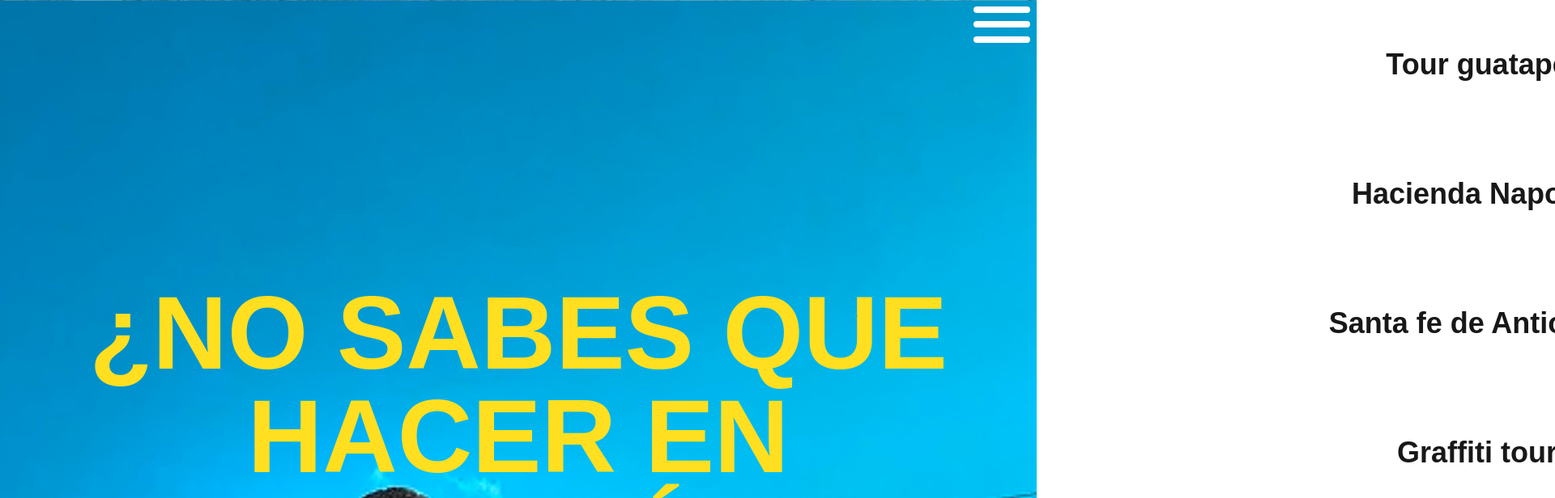
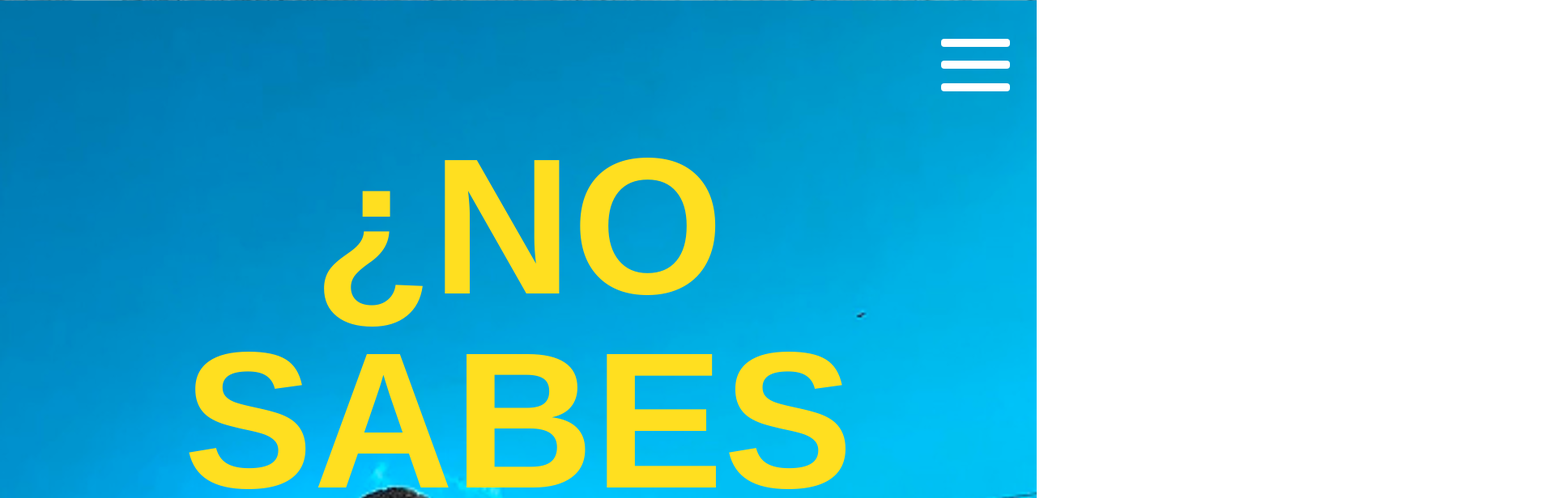
Before and after one commit to CarlosFranco97/planes-medellin, a React (Vite) app: page / in a window 1280 px wide. Shown: the top 616 px of the page at 81% size, 1920 px wide, since content can reach past the window. Built offline with nearby package versions, Linux system fonts and the light colour scheme.

Commit message:
Se genera la funcionalidad del menu hamburguesa, se ajustan tamaños de pantalla

```diff
--- a/src/PlanesMedellin.jsx
+++ b/src/PlanesMedellin.jsx
@@ -1,9 +1,8 @@
 import ComunaTrece from "./components/ComunaTrece";
 import GraffitiTour from "./components/GraffitiTour";
 import HaciendaNapoles from "./components/HaciendaNapoles";
-import Header from "./components/Header";
+import Encabezado from "./components/Encabezado";
 import Home from "./components/Home";
-import MenuLateral from "./components/MenuLateral";
 import ReservaAhora from "./components/ReservaAhora";
 import SantaFeAntioquia from "./components/SantaFeAntioquia";
 import TourGuatape from "./components/TourGuatape";
@@ -11,7 +10,7 @@ import TourGuatape from "./components/TourGuatape";
 const PlanesMedellin = () => {
     return (
         <div className="bg-[url(../src/assets/piedra-peñol.png)]  bg-contain h-full flex flex-col items-center">
-            <Header />
+            <Encabezado />
             <Home />
             <ReservaAhora />
             <TourGuatape />
--- a/src/components/BotonHamburguesa.jsx
+++ b/src/components/BotonHamburguesa.jsx
@@ -1,11 +1,22 @@
-const BotonHamburguesa = ({alternarMenu}) => {
+const BotonHamburguesa = ({ alternarMenu, menuAbierto }) => {
     return (
-        <div className=" flex flex-col justify-evenly items-end lg:gap-2 px-2 w-[20%] h-[50px] cursor-pointer z-10" onClick={alternarMenu}>
-           <span className="w-[50px] lg:w-[60px] xl:w-[70px] h-[5px] lg:h-[7px] xl:h-[8px] bg-white border-gray-400 rounded"></span>
-            <span className="w-[50px] lg:w-[60px] xl:w-[70px] h-[5px] lg:h-[7px] xl:h-[8px] bg-white border-gray-400 rounded"></span>
-            <span className="w-[50px] lg:w-[60px] xl:w-[70px] h-[5px] lg:h-[7px] xl:h-[8px] bg-white border-gray-400 rounded"></span>
+        <div
+            className={`flex flex-col justify-evenly items-center mr-4 w-15 h-15 xl:h-25 xl:w-30 cursor-pointer z-10`}
+            onClick={alternarMenu}
+            >
+            <span className={`w-[50px] lg:w-[60px] xl:w-[85px] h-[5px] lg:h-[7px] xl:h-[10px] rounded border-gray-400 transition-transform duration-600 ease-in-out ${!menuAbierto ? "bg-white rotate-0 translate-y-0" : "bg-black rotate-45 translate-y-[300%] md:translate-y-[210%] xl:translate-y-[260%]"}`}>
+
+            </span>
+            <span className={` w-[50px] lg:w-[60px] xl:w-[85px] h-[5px] lg:h-[7px] xl:h-[10px] rounded border-gray-400 transition-opacity duration-600 ease-in-out
+            ${!menuAbierto ? "bg-white" : "bg-black opacity-0 transition-opacity duration-400"}`}>
+
+            </span>
+            <span className={` w-[50px] lg:w-[60px] xl:w-[85px] h-[5px] lg:h-[7px] xl:h-[10px] rounded border-gray-400 transition-transform duration-600 ease-in-out
+            ${!menuAbierto ? "bg-white" : "bg-black -rotate-45 -translate-y-[330%] md:-translate-y-[280%] xl:-translate-y-[260%] 2xl:-translate-y-[290%]"}`}>
+
+            </span>
         </div>
-    )
+     )
 }
 
 export default BotonHamburguesa;
--- a/src/components/Header.jsx
+++ b/src/components/Encabezado.jsx
@@ -2,7 +2,7 @@ import { useState } from "react";
 import BotonHamburguesa from "./BotonHamburguesa";
 import MenuLateral from "./MenuLateral";
 
-const Header = () => {
+const Encabezado = () => {
 
     const [menuAbierto, setMenuAbierto] = useState(false);
 
@@ -11,14 +11,12 @@ const Header = () => {
     }
 
     return (
-        <header className='w-full h-auto flex justify-end items-center h-[40px]
-        md:h-[px] lg:h-[60px]'>
-            <BotonHamburguesa alternarMenu={alternarMenu} />
+        <header className='flex justify-end items-center w-full h-25 xl:h-40'>
+            <BotonHamburguesa alternarMenu={alternarMenu} menuAbierto={menuAbierto}/>
 
             <MenuLateral menuAbierto={menuAbierto} />
-
         </header>
     )
 }
 
-export default Header;
+export default Encabezado;
--- a/src/components/Home.jsx
+++ b/src/components/Home.jsx
@@ -1,10 +1,10 @@
 const Home = () => {
     return (
-        <section className="w-full flex flex-col justify-start items-center h-[400px] sm:h-auto lg:h-[1200px] lg:justify-center">
-            <h1 className="text-yellow-300 text-center w-full font-extrabold text-4xl sm:text-8xl lg:text-9xl w-full mt-5 lg:mt-0">
+        <section className="w-full flex flex-col justify-start items-center h-80 sm:h-auto lg:h-auto lg:justify-evenly">
+            <h1 className="text-yellow-300 text-center w-full font-extrabold text-5xl mt-5 sm:text-8xl lg:text-9xl lg:mt-0 xl:text-[15rem]">
                 ¿NO SABES QUE HACER EN MEDELLÍN?
             </h1>
-            <button className="text-white bg-[#0080B9]/50 w-100 sm:w-120 lg:w-150 h-15 sm:h-20 lg:h-30 rounded-2xl text-xl sm:text-3xl lg:text-4xl font-black cursor pointer mt-10 lg:mt-30">
+            <button className="text-white bg-[#0080B9]/50 w-80 rounded-2xl text-xl cursor-pointer h-15 hover:bg-[#0080B9]/30 transition-all duration-900 sm:h-20 sm:w-120 sm:text-3xl font-black cursor-pointer mt-10 lg:text-4xl lg:w-150 lg:mt-30 lg:h-30 xl:text-[4rem] xl:w-260 xl:h-50">
             CONOCE LOS PLANES AQUÍ
         </button>
         </section>
--- a/src/components/MenuLateral.jsx
+++ b/src/components/MenuLateral.jsx
@@ -1,7 +1,7 @@
 const MenuLateral = ({menuAbierto}) => {
     console.log(menuAbierto)
     return (
-            <div className={`w-full lg:w-[40%] h-screen bg-white flex flex-col justify-around items-center opacity-90 text-4xl font-black text-center absolute top-0 transition-transform duration-900 ease-in-out ${(!menuAbierto) ? "translate-x-200" : "-transalate-x-full" }`}>
+            <div className={`flex flex-col justify-around items-center w-full h-screen bg-white opacity-90 text-4xl font-black text-center absolute top-0 sm:text-3xl lg:w-[40%] xl:text-7xl transition-transform duration-900 ease-in-out   ${(!menuAbierto) ? "hidden" : "block" }`}>
             <a href="">
                 Tour guatapé
             </a>
--- a/src/components/ReservaAhora.jsx
+++ b/src/components/ReservaAhora.jsx
@@ -3,10 +3,10 @@ import whatsapp from '../assets/whatsapp.png'
 const ReservaAhora = () => {
     return (
         <section className="bg-[url(../src/assets/tour-guatape.png)] h-[800px] sm:h-[1000px] sm:mt-50 lg:h-[1900px] w-[90%] bg-no-repeat bg-cover bg-center flex flex-col justify-between items-center">
-            <p className="text-[#0080B9] text-3xl text-center sm:text-5xl lg:text-7xl font-black bg-white flex justify-center items-center w-full p-2 h-25 sm:h-35 lg:h-45 xl:h-35">
+            <p className="text-[#0080B9] text-3xl text-center font-black bg-white flex justify-center items-center w-full p-2 h-25 sm:h-35 sm:text-5xl lg:h-45 lg:text-7xl xl:h-35 xl:text-8xl xl:h-50">
                 ¡Te llevamos al plan que más te guste!
             </p>
-            <button className="flex justify-around items-center bg-[#29A71A] text-white p-2 h-15 lg:h-25 w-80 lg:w-180 rounded-xl lg:rounded-3xl font-bold text-3xl lg:text-7xl mb-10 lg:mb-25">
+            <button className="flex justify-around items-center bg-[#29A71A] text-white p-2 h-15 w-80 rounded-xl font-bold text-3xl cursor-pointer lg:text-7xl mb-10 lg:mb-25 lg:rounded-3xl lg:w-180 lg:h-25 xl:text-8xl xl:w-220 xl:h-30">
                     <span> Reserva </span>
                     <img src={whatsapp} alt="logo-whatsapp" className='lg:w-40 lg:h-40' />
                     <span className='mr-3'>Ahora</span>
```
